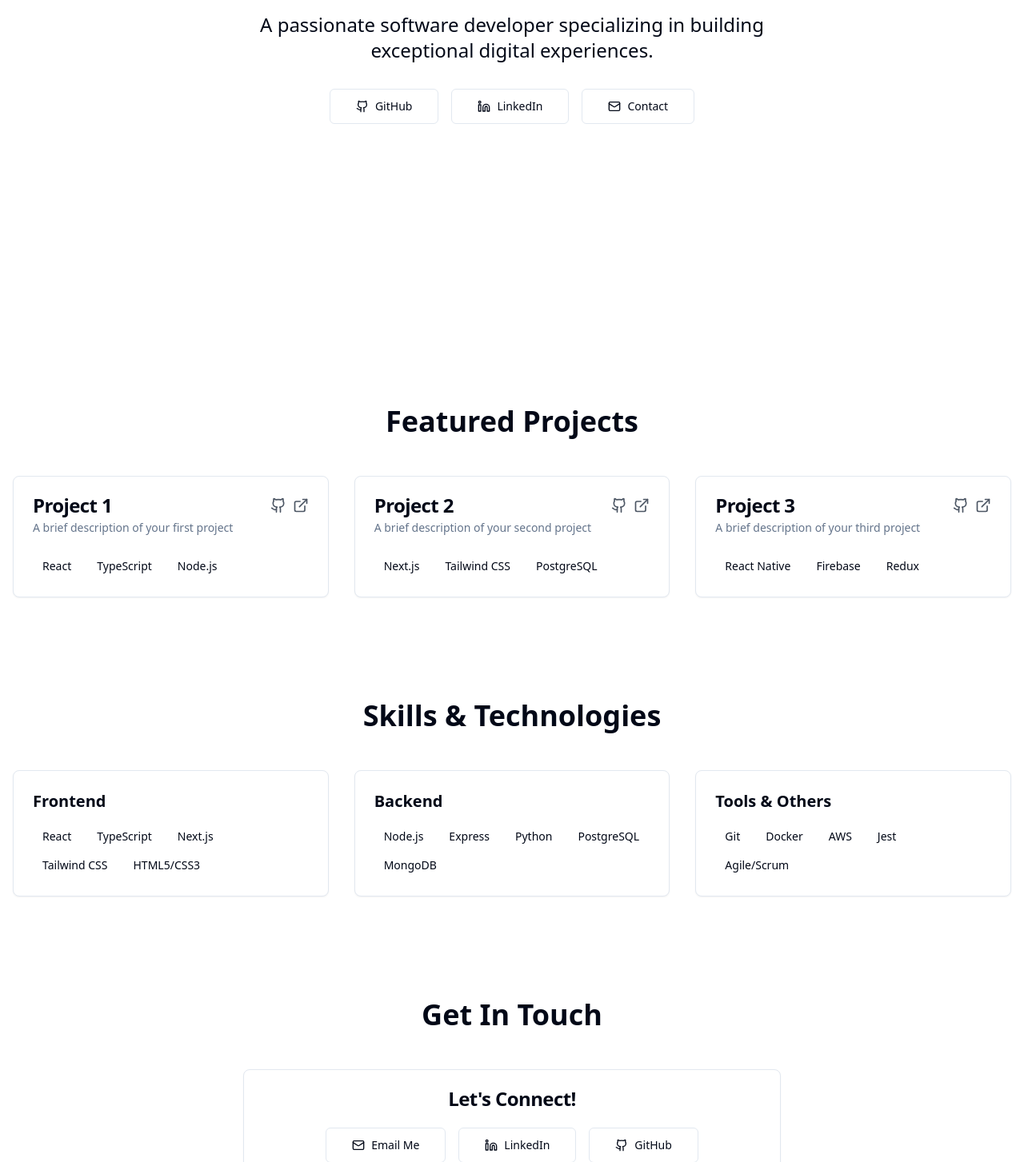
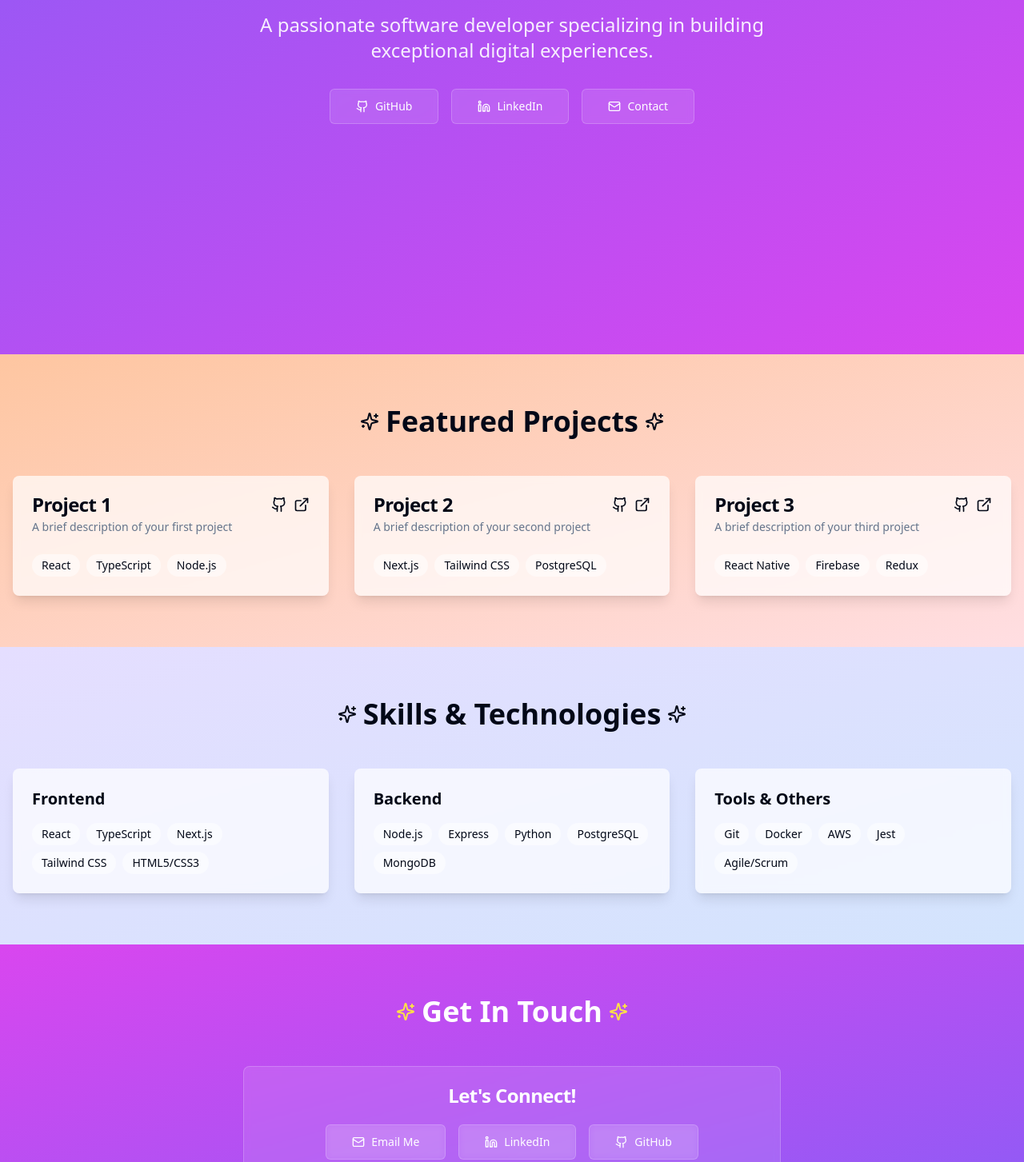
Before and after one commit to neel1304/recruiter-friendly-portfolio, a React (Vite) app: page / in a window 1280 px wide. Shown: the part 357-1810 px from the top of the page at 80% size. Built offline with nearby package versions, Linux system fonts and the light colour scheme.

Commit message:
Refactor: Improve frontend styling
Make the frontend more visually appealing.

```diff
--- a/src/components/Contact.tsx
+++ b/src/components/Contact.tsx
@@ -1,24 +1,27 @@
+
 import { Card, CardContent, CardHeader, CardTitle } from "./ui/card";
 import { Button } from "./ui/button";
-import { MailIcon, GithubIcon, LinkedinIcon } from "lucide-react";
+import { MailIcon, GithubIcon, LinkedinIcon, Sparkles } from "lucide-react";
 
 const Contact = () => {
   return (
-    <section className="py-16 bg-white" id="contact">
+    <section className="py-16 bg-gradient-to-br from-[#D946EF] to-[#8B5CF6]" id="contact">
       <div className="container mx-auto px-4">
-        <h2 className="text-4xl font-bold text-portfolio-primary mb-12 text-center">
+        <h2 className="text-4xl font-bold text-white mb-12 text-center flex items-center justify-center gap-2">
+          <Sparkles className="w-6 h-6 text-yellow-300" />
           Get In Touch
+          <Sparkles className="w-6 h-6 text-yellow-300" />
         </h2>
-        <Card className="max-w-2xl mx-auto">
+        <Card className="max-w-2xl mx-auto bg-white/10 backdrop-blur-sm border-white/20">
           <CardHeader>
-            <CardTitle className="text-center">Let's Connect!</CardTitle>
+            <CardTitle className="text-center text-white">Let's Connect!</CardTitle>
           </CardHeader>
           <CardContent className="space-y-4">
             <div className="flex justify-center gap-4">
               <Button
                 variant="outline"
                 size="lg"
-                className="flex items-center gap-2"
+                className="flex items-center gap-2 bg-white/10 backdrop-blur-sm border-white/20 text-white hover:bg-white/20 transition-all duration-300"
                 onClick={() => window.location.href = "mailto:nilarghar@gmail.com"}
               >
                 <MailIcon className="w-5 h-5" />
@@ -27,7 +30,7 @@ const Contact = () => {
               <Button
                 variant="outline"
                 size="lg"
-                className="flex items-center gap-2"
+                className="flex items-center gap-2 bg-white/10 backdrop-blur-sm border-white/20 text-white hover:bg-white/20 transition-all duration-300"
                 onClick={() => window.open("https://www.linkedin.com/in/nilargha/", "_blank")}
               >
                 <LinkedinIcon className="w-5 h-5" />
@@ -36,7 +39,7 @@ const Contact = () => {
               <Button
                 variant="outline"
                 size="lg"
-                className="flex items-center gap-2"
+                className="flex items-center gap-2 bg-white/10 backdrop-blur-sm border-white/20 text-white hover:bg-white/20 transition-all duration-300"
                 onClick={() => window.open("https://github.com/neel1304", "_blank")}
               >
                 <GithubIcon className="w-5 h-5" />
--- a/src/components/Hero.tsx
+++ b/src/components/Hero.tsx
@@ -1,22 +1,25 @@
-import { GithubIcon, LinkedinIcon, MailIcon } from "lucide-react";
+
+import { GithubIcon, LinkedinIcon, MailIcon, Sparkles } from "lucide-react";
 import { Button } from "./ui/button";
 
 const Hero = () => {
   return (
-    <section className="min-h-screen flex items-center justify-center bg-portfolio-light">
+    <section className="min-h-screen flex items-center justify-center bg-gradient-to-br from-[#8B5CF6] to-[#D946EF]">
       <div className="container mx-auto px-4 py-16 animate-fade-up">
         <div className="text-center">
-          <h1 className="text-5xl md:text-6xl font-bold text-portfolio-primary mb-6">
+          <h1 className="text-5xl md:text-6xl font-bold text-white mb-6 flex items-center justify-center gap-2">
+            <Sparkles className="w-8 h-8 text-yellow-300 animate-pulse" />
             Hi, I'm Nilargha Roy
+            <Sparkles className="w-8 h-8 text-yellow-300 animate-pulse" />
           </h1>
-          <p className="text-xl md:text-2xl text-portfolio-text mb-8 max-w-2xl mx-auto">
+          <p className="text-xl md:text-2xl text-white/90 mb-8 max-w-2xl mx-auto">
             A passionate software developer specializing in building exceptional digital experiences.
           </p>
           <div className="flex justify-center gap-4">
             <Button
               variant="outline"
               size="lg"
-              className="flex items-center gap-2"
+              className="flex items-center gap-2 bg-white/10 backdrop-blur-sm border-white/20 text-white hover:bg-white/20 transition-all duration-300"
               onClick={() => window.open("https://github.com/neel1304", "_blank")}
             >
               <GithubIcon className="w-5 h-5" />
@@ -25,7 +28,7 @@ const Hero = () => {
             <Button
               variant="outline"
               size="lg"
-              className="flex items-center gap-2"
+              className="flex items-center gap-2 bg-white/10 backdrop-blur-sm border-white/20 text-white hover:bg-white/20 transition-all duration-300"
               onClick={() => window.open("https://www.linkedin.com/in/nilargha/", "_blank")}
             >
               <LinkedinIcon className="w-5 h-5" />
@@ -34,7 +37,7 @@ const Hero = () => {
             <Button
               variant="outline"
               size="lg"
-              className="flex items-center gap-2"
+              className="flex items-center gap-2 bg-white/10 backdrop-blur-sm border-white/20 text-white hover:bg-white/20 transition-all duration-300"
               onClick={() => window.location.href = "mailto:nilarghar@gmail.com"}
             >
               <MailIcon className="w-5 h-5" />
--- a/src/components/Projects.tsx
+++ b/src/components/Projects.tsx
@@ -1,5 +1,6 @@
+
 import { Card, CardContent, CardDescription, CardHeader, CardTitle } from "./ui/card";
-import { ExternalLink, Github } from "lucide-react";
+import { ExternalLink, Github, Sparkles } from "lucide-react";
 
 const projects = [
   {
@@ -27,14 +28,16 @@ const projects = [
 
 const Projects = () => {
   return (
-    <section className="py-16 bg-white" id="projects">
+    <section className="py-16 bg-gradient-to-br from-[#FEC6A1] to-[#FFDEE2]" id="projects">
       <div className="container mx-auto px-4">
-        <h2 className="text-4xl font-bold text-portfolio-primary mb-12 text-center">
+        <h2 className="text-4xl font-bold text-portfolio-primary mb-12 text-center flex items-center justify-center gap-2">
+          <Sparkles className="w-6 h-6 text-portfolio-primary" />
           Featured Projects
+          <Sparkles className="w-6 h-6 text-portfolio-primary" />
         </h2>
         <div className="grid grid-cols-1 md:grid-cols-2 lg:grid-cols-3 gap-8">
           {projects.map((project, index) => (
-            <Card key={index} className="hover:shadow-lg transition-shadow">
+            <Card key={index} className="hover:scale-105 transition-transform duration-300 bg-white/70 backdrop-blur-sm border-none shadow-lg">
               <CardHeader>
                 <CardTitle className="flex justify-between items-center">
                   {project.title}
@@ -43,7 +46,7 @@ const Projects = () => {
                       href={project.github}
                       target="_blank"
                       rel="noopener noreferrer"
-                      className="text-gray-600 hover:text-portfolio-primary"
+                      className="text-portfolio-primary hover:text-portfolio-accent transition-colors"
                     >
                       <Github className="w-5 h-5" />
                     </a>
@@ -51,7 +54,7 @@ const Projects = () => {
                       href={project.live}
                       target="_blank"
                       rel="noopener noreferrer"
-                      className="text-gray-600 hover:text-portfolio-primary"
+                      className="text-portfolio-primary hover:text-portfolio-accent transition-colors"
                     >
                       <ExternalLink className="w-5 h-5" />
                     </a>
@@ -64,7 +67,7 @@ const Projects = () => {
                   {project.tech.map((tech, techIndex) => (
                     <span
                       key={techIndex}
-                      className="px-3 py-1 bg-portfolio-light text-portfolio-primary rounded-full text-sm"
+                      className="px-3 py-1 bg-white/50 text-portfolio-primary rounded-full text-sm hover:bg-white/80 transition-colors"
                     >
                       {tech}
                     </span>
--- a/src/components/Skills.tsx
+++ b/src/components/Skills.tsx
@@ -1,4 +1,6 @@
+
 import { Card, CardContent } from "./ui/card";
+import { Sparkles } from "lucide-react";
 
 const skills = [
   {
@@ -17,14 +19,16 @@ const skills = [
 
 const Skills = () => {
   return (
-    <section className="py-16 bg-portfolio-light" id="skills">
+    <section className="py-16 bg-gradient-to-br from-[#E5DEFF] to-[#D3E4FD]" id="skills">
       <div className="container mx-auto px-4">
-        <h2 className="text-4xl font-bold text-portfolio-primary mb-12 text-center">
+        <h2 className="text-4xl font-bold text-portfolio-primary mb-12 text-center flex items-center justify-center gap-2">
+          <Sparkles className="w-6 h-6 text-portfolio-primary" />
           Skills & Technologies
+          <Sparkles className="w-6 h-6 text-portfolio-primary" />
         </h2>
         <div className="grid grid-cols-1 md:grid-cols-3 gap-8">
           {skills.map((skillSet, index) => (
-            <Card key={index} className="hover:shadow-lg transition-shadow">
+            <Card key={index} className="hover:scale-105 transition-transform duration-300 bg-white/70 backdrop-blur-sm border-none shadow-lg">
               <CardContent className="pt-6">
                 <h3 className="text-xl font-semibold text-portfolio-primary mb-4">
                   {skillSet.category}
@@ -33,7 +37,7 @@ const Skills = () => {
                   {skillSet.technologies.map((tech, techIndex) => (
                     <span
                       key={techIndex}
-                      className="px-3 py-1 bg-white text-portfolio-primary rounded-full text-sm"
+                      className="px-3 py-1 bg-white/50 text-portfolio-primary rounded-full text-sm hover:bg-white/80 transition-colors"
                     >
                       {tech}
                     </span>
```
